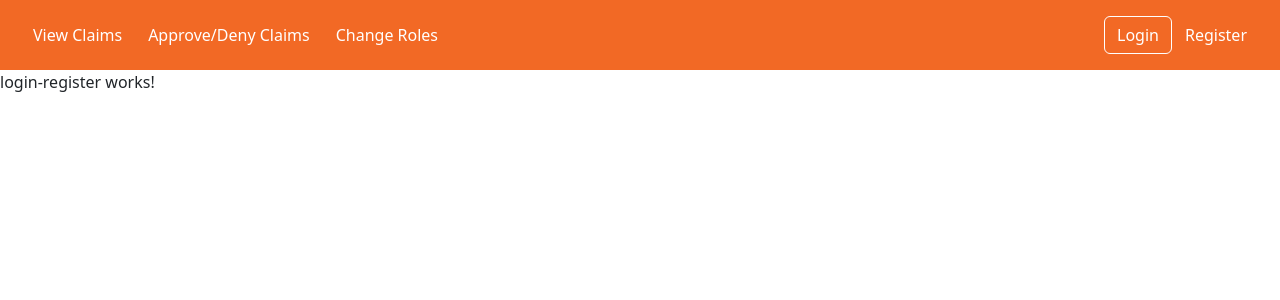
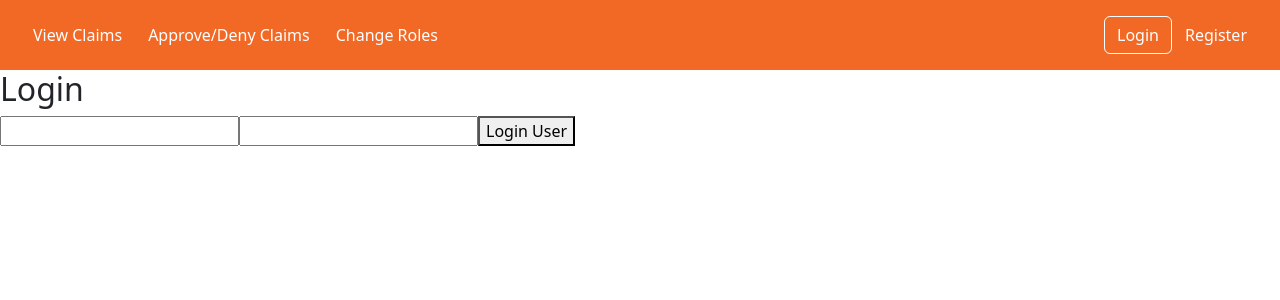
Before and after one commit to ebrezine/AngularProj, an Angular app: page /login in a window 1280 px wide. Shown: the top 300 px of the page. Built offline with nearby package versions, Linux system fonts and the light colour scheme.

Commit message:
Add login user functionality

```diff
--- a/src/app/components/login-register/login-register.component.html
+++ b/src/app/components/login-register/login-register.component.html
@@ -1 +1,5 @@
-<p>login-register works!</p>
+<h2>Login</h2>
+<input type="text" [(ngModel)]="username" />
+<input type="password" name="password" id="password" [(ngModel)]="password" />
+<button (click)="login()">Login User</button>
+<h3 *ngIf="loginRegisterResult">{{ loginRegisterResult }}</h3>
--- a/src/app/components/login-register/login-register.component.ts
+++ b/src/app/components/login-register/login-register.component.ts
@@ -1,10 +1,44 @@
 import { Component } from '@angular/core';
+import { LoginRegister } from 'src/app/models/login-register';
+import { LoginRegisterService } from 'src/app/services/login-register.service';
 
 @Component({
   selector: 'app-login-register',
   templateUrl: './login-register.component.html',
-  styleUrls: ['./login-register.component.css']
+  styleUrls: ['./login-register.component.css'],
 })
 export class LoginRegisterComponent {
+  constructor(private loginRegisterService: LoginRegisterService) {}
 
+  username = '';
+  password = '';
+
+  loginRegisterResult: string = '';
+
+  login() {
+    if (!this.username && !this.password) {
+      this.loginRegisterResult = 'Please enter your username and password';
+      return;
+    }
+    if (!this.username) {
+      this.loginRegisterResult = 'Please enter your username';
+      return;
+    }
+    if (!this.password) {
+      this.loginRegisterResult = 'Please enter you password';
+      return;
+    }
+
+    let user: LoginRegister = new LoginRegister(this.username, this.password);
+
+    this.loginRegisterService.loginUser(user).subscribe({
+      next: () => {
+        this.loginRegisterResult = 'You successfully logged in';
+      },
+      error: (err) => {
+        this.loginRegisterResult = err.error;
+        console.log(err);
+      },
+    });
+  }
 }
--- a/src/app/services/login-register.service.ts
+++ b/src/app/services/login-register.service.ts
@@ -1,9 +1,17 @@
 import { Injectable } from '@angular/core';
+import { HttpClient } from '@angular/common/http';
+import { Observable } from 'rxjs';
+import { LoginRegister } from '../models/login-register';
 
 @Injectable({
-  providedIn: 'root'
+  providedIn: 'root',
 })
 export class LoginRegisterService {
+  url: string = `http://localhost:8083/`;
 
-  constructor() { }
+  constructor(private httpClient: HttpClient) {}
+
+  loginUser(user: LoginRegister): Observable<unknown> {
+    return this.httpClient.post<unknown>(this.url + 'login', user);
+  }
 }
```
